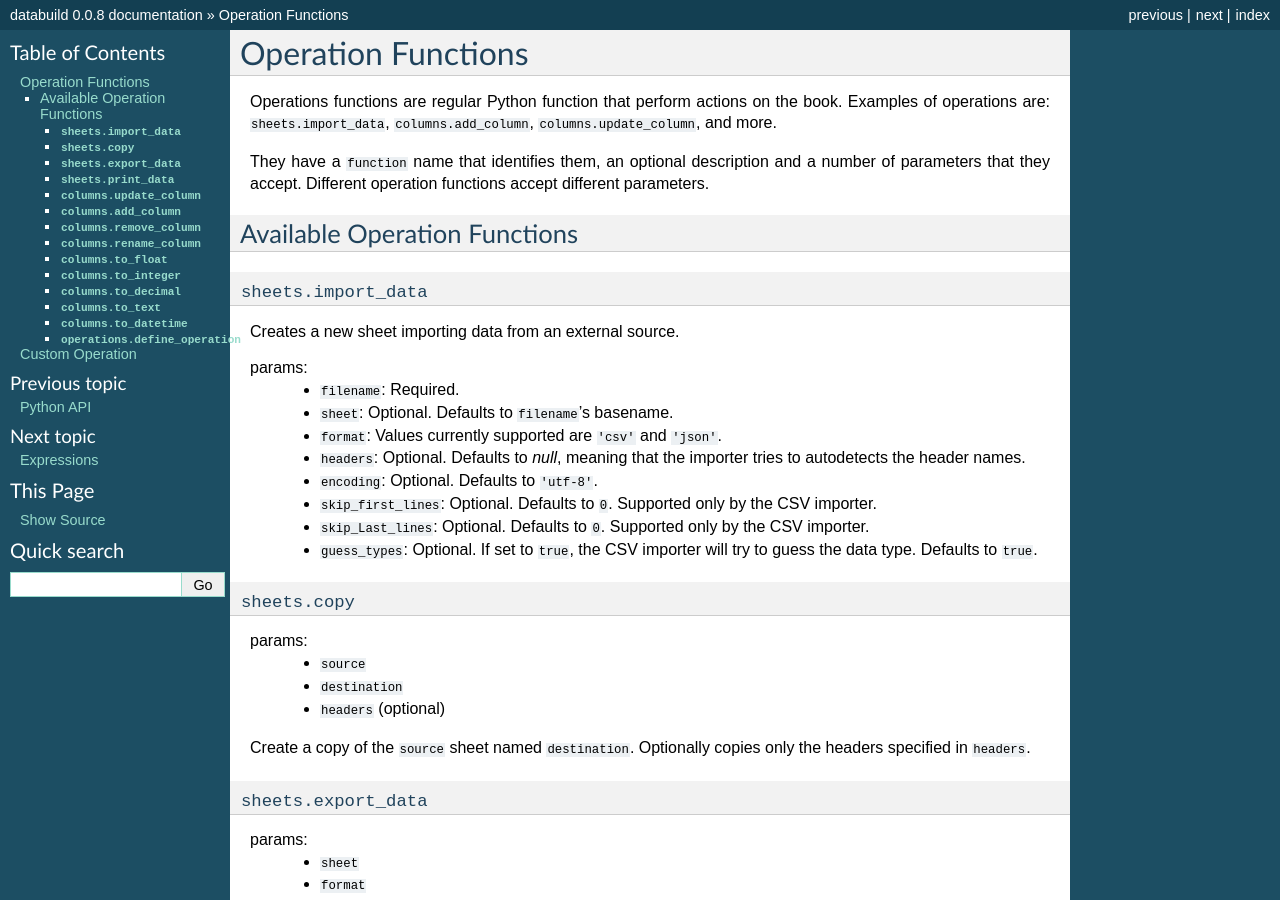
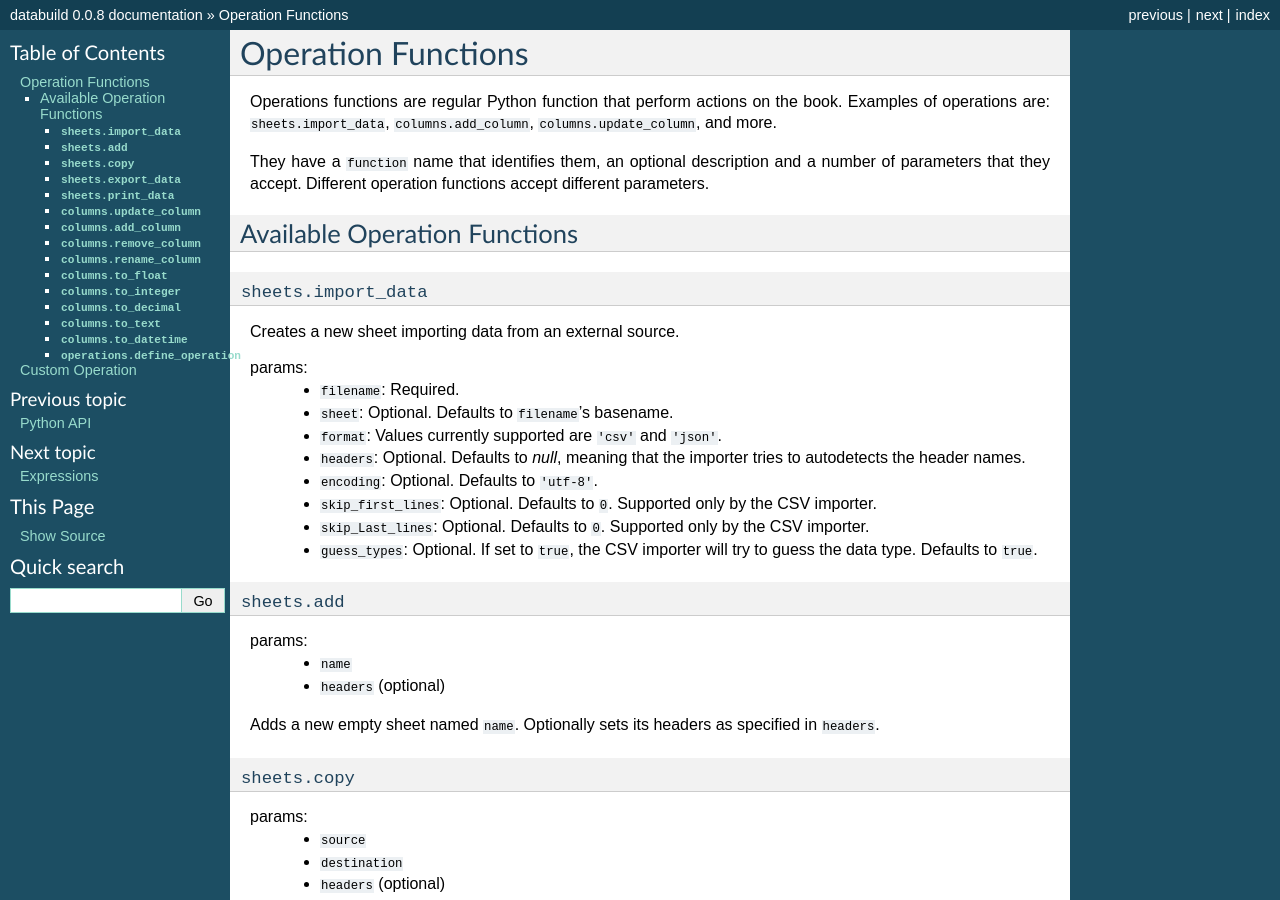
Before and after one commit to databuild/databuild, a Sphinx documentation site: the page built from docs/operations.rst, in a window 1280 px wide and 900 px high. Built offline with Sphinx 7.4.7, drawn with Linux system fonts in a browser that asks for light colours.

Commit message:
added `sheets.add` operation

```diff
--- a/docs/operations.rst
+++ b/docs/operations.rst
@@ -24,6 +24,15 @@ params:
     * ``skip_first_lines``: Optional. Defaults to ``0``. Supported only by the CSV importer.
     * ``skip_Last_lines``: Optional. Defaults to ``0``. Supported only by the CSV importer.
     * ``guess_types``: Optional. If set to ``true``, the CSV importer will try to guess the data type. Defaults to ``true``.
+
+``sheets.add``
+~~~~~~~~~~~~~~~
+
+params:
+    * ``name``
+    * ``headers`` (optional)
+
+Adds a new empty sheet named ``name``. Optionally sets its headers as specified in ``headers``.
 
 ``sheets.copy``
 ~~~~~~~~~~~~~~~
```
Also changed, not shown: 1 other file.
